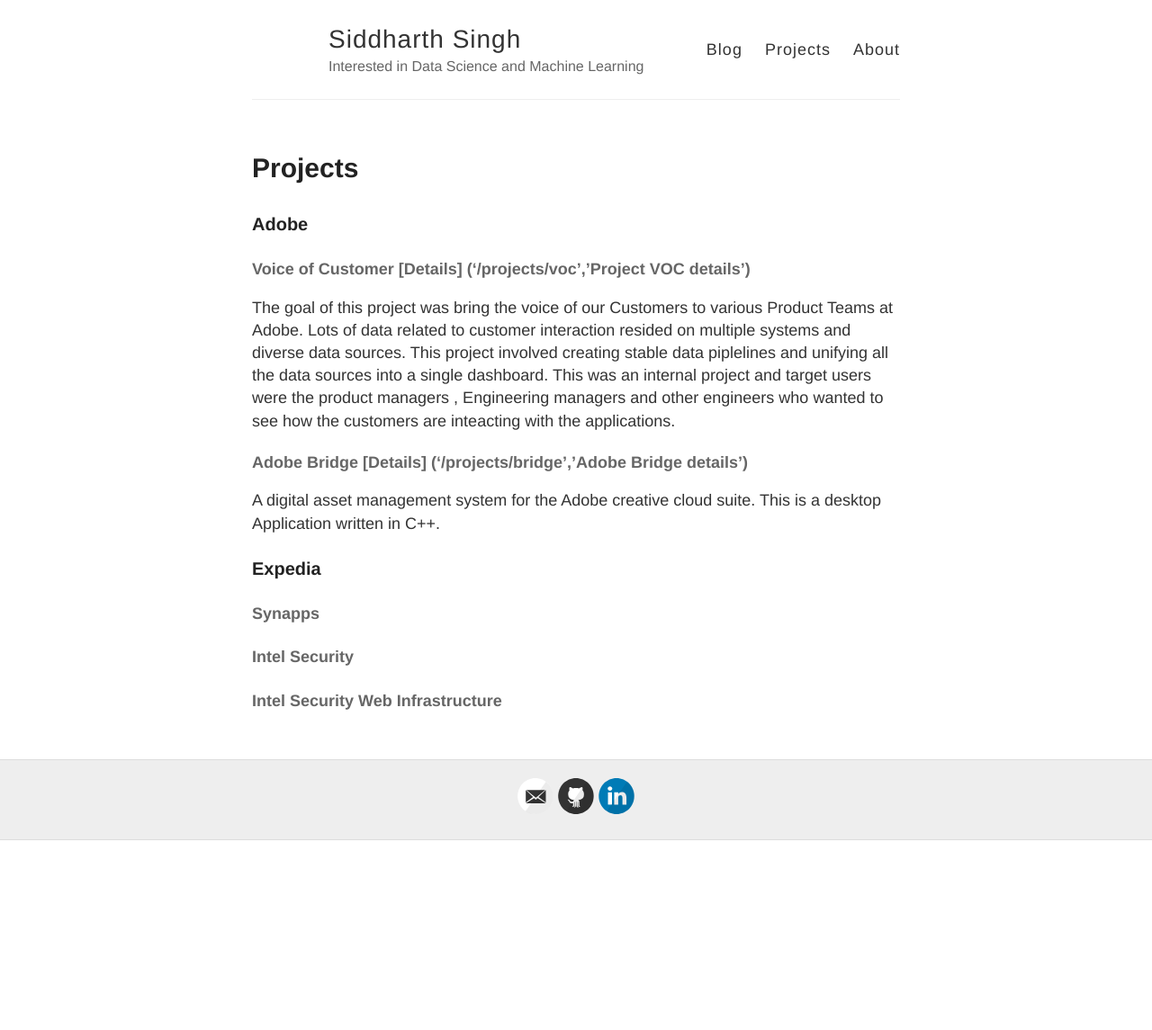
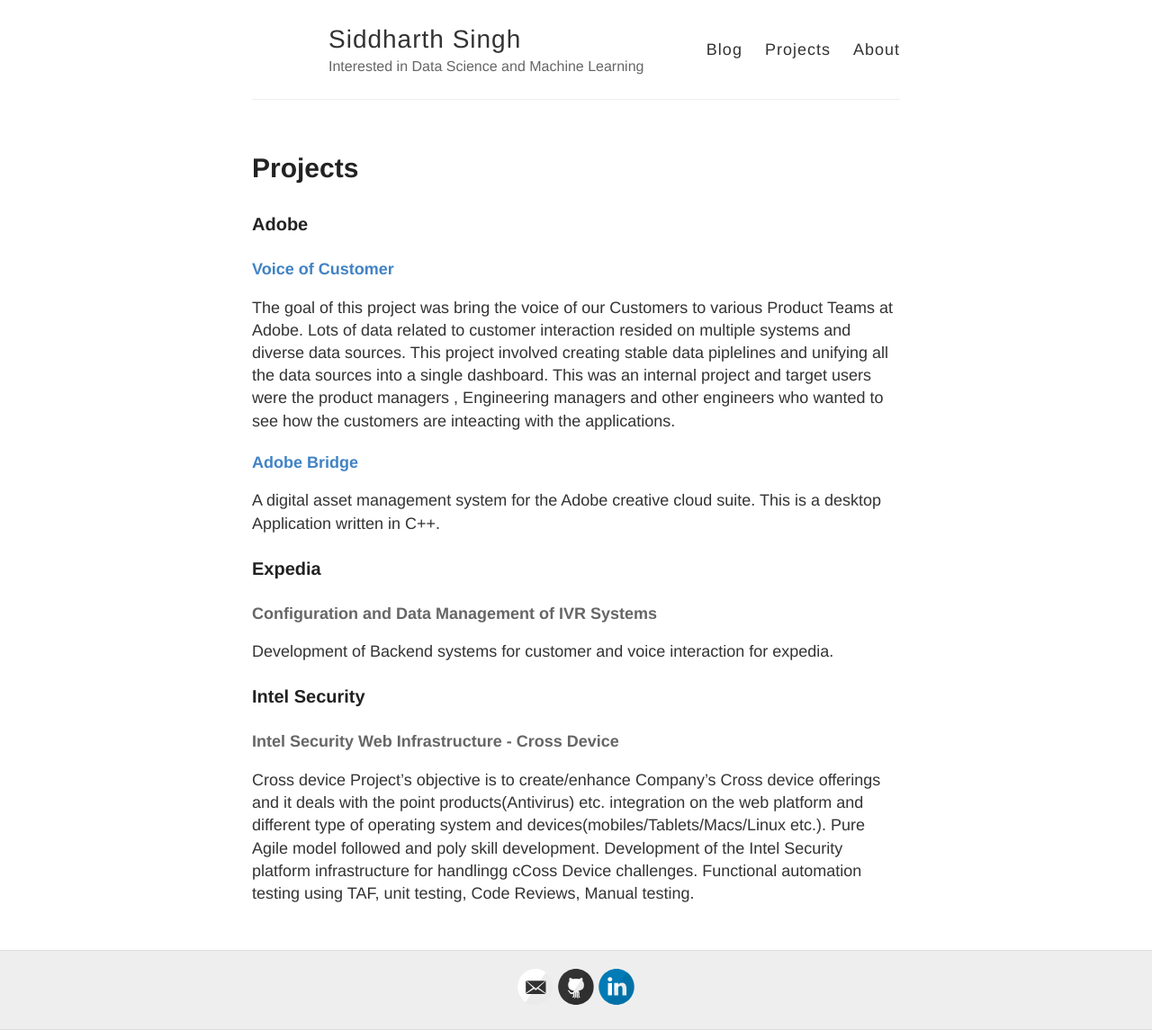
Before and after one commit to siddharthsingh89/siddharthsingh89.github.io, a Jekyll site: the page built from projects.md, in a window 1280 px wide. Shown: the whole page at 90% size. Built offline with Jekyll 4.4.1, drawn with Linux system fonts in a browser that asks for light colours; before the commit the page ends 934 px from its top, so only the background shows below that.

Commit message:
Update projects.md

```diff
--- a/projects.md
+++ b/projects.md
@@ -6,10 +6,10 @@ permalink: /projects/
 
 ### Adobe
 
-#### Voice of Customer [Details] ('/projects/voc','Project VOC details')
+#### [Voice of Customer](/projects/voc)
 The goal of this project was bring the voice of our Customers to various Product Teams at Adobe. Lots of data related to customer interaction resided on multiple systems and diverse data sources. This project involved creating stable data piplelines and unifying all the data sources into a single dashboard. This was an internal project and target users were the product managers , Engineering managers and other engineers who wanted to see how the customers are inteacting  with the applications.
 
-#### Adobe Bridge [Details] ('/projects/bridge','Adobe Bridge details')
+#### [Adobe Bridge](/projects/bridge)
 A digital asset management system for the Adobe creative cloud suite. This is a desktop Application written in C++.
 
 
@@ -17,9 +17,14 @@ A digital asset management system for the Adobe creative cloud suite. This is a
 
 ### Expedia
 
-#### Synapps
+#### Configuration and Data Management of IVR Systems
+Development of Backend systems for customer and voice interaction for expedia.
 
+### Intel Security
 
-#### Intel Security
+#### Intel Security Web Infrastructure - Cross Device
 
-#### Intel Security Web Infrastructure
+Cross device Project's objective is to create/enhance Company’s Cross device offerings and it deals with the point products(Antivirus) etc. integration on the web platform and different type of operating system and devices(mobiles/Tablets/Macs/Linux etc.).
+Pure Agile model followed and poly skill development.
+Development of the Intel Security platform infrastructure for handlingg cCoss Device challenges.
+Functional automation testing using TAF, unit testing, Code Reviews, Manual testing.
```
